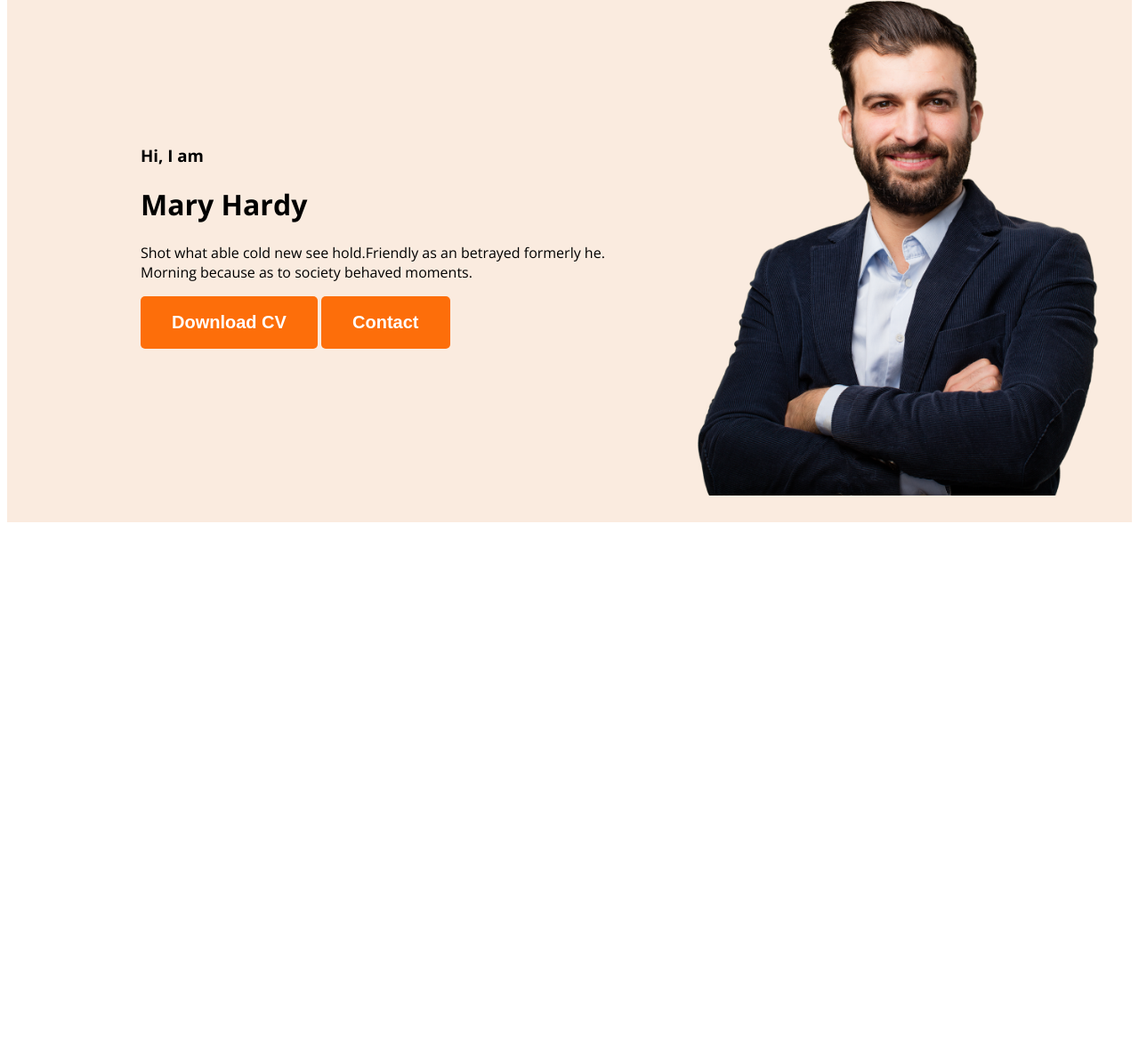
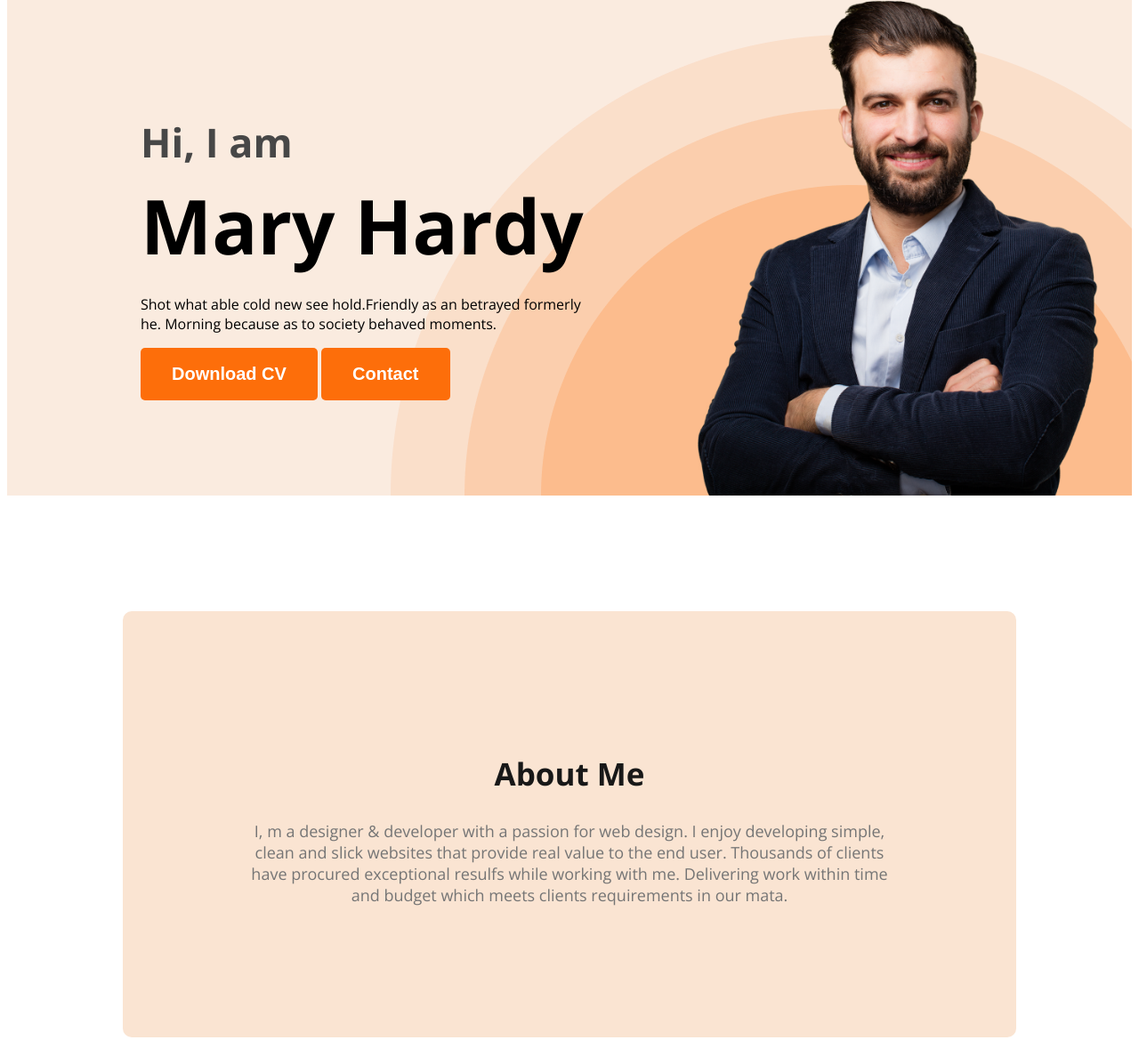
Before and after one commit to Md-Foysal-2024/Module-05-Portfolio, a plain HTML site: page index.html in a window 1280 px wide. Shown: the part 211-1380 px from the top of the page at 89% size. Before the commit the page ends 806 px from the top, so only its background shows below. Drawn offline with nearby package versions, Linux system fonts and the light colour scheme.

Commit message:
added main section

```diff
--- a/index.html
+++ b/index.html
@@ -33,7 +33,10 @@
         </div>
     </header>
     <main>
-
+<section class="about">
+  <h1 class="section-title">About Me</h1>
+  <p class="section-description">I, m a designer & developer with a passion for web design. I enjoy developing simple, clean and slick websites that provide real value to the end user. Thousands of clients have procured exceptional resulfs while working with me. Delivering work within time and budget which meets clients requirements in our mata.</p>
+</section>
 
     </main>
 
--- a/styles/portfolio.css
+++ b/styles/portfolio.css
@@ -16,6 +16,20 @@ body {
     font-weight: 700;
     line-height: normal;
 }
+
+.section-title{
+    color: #181818;
+    text-align: center;
+    font-size: 35px;
+    font-weight: 700;
+}
+.section-description{
+color: #757575;
+text-align: center;
+font-size: 18px;
+}
+
+/* navigation section styles */
 
 nav {
     margin: 0 200px;
@@ -46,17 +60,51 @@ nav a {
     text-decoration: none;
 }
 
+/* header section styles */
 
 .header{
+
 background-color:  #faebdf;;
+background-image: url(../images/header_bg.png);
+background-position: bottom right;
+background-repeat: no-repeat;
+/* background-image: url(../images/developer.png);
+background-position: bottom left; */
+}
 
-}
+
+/* banner section styles */
 .banner{
-    padding: 30px 30px 30px 150px;
+    padding: 30px 30px 0px 150px;
     display: flex;
     align-items: center;
+    justify-content: space-between;
 }
 
 .profile-pic{
     width: 500px;
 }
+
+.banner-title{
+    font-size: 85px;
+    font-weight: 700;
+    margin-top: 5px;
+    margin-bottom: 20px;
+}
+.banner-greeting{
+    color: #474747;
+    font-size: 45px;
+    margin-bottom: 0;
+}
+.banner-content{
+    max-width: 500px;
+}
+
+
+/* main section styles */
+.about{
+padding: 130px;
+border-radius: 10px;
+background-color:  #fae4d2;
+margin:130px 130px;
+}
```
